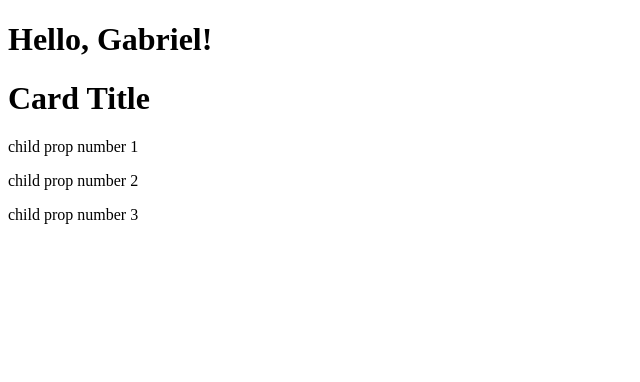
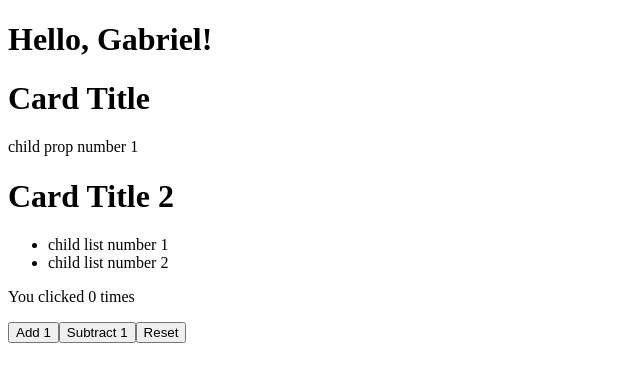
Before and after one commit to gabrielsantosdelima/frontend-studies, a React (Vite) app in the folder react-studies/: page / in a window 1280 px wide. Shown: the top 382 px of the page, without its empty margins (0-640 px from the left). Built offline with nearby package versions, Linux system fonts and the light colour scheme.

Commit message:
feat(counter): implement counter with useState

```diff
--- a/react-studies/src/App.tsx
+++ b/react-studies/src/App.tsx
@@ -1,5 +1,6 @@
 import { Greeting } from './components/Greeting';
 import { Card } from './components/Card';
+import { Counter } from './components/Counter';
 
 function App() {
   return (
@@ -7,9 +8,16 @@ function App() {
       <Greeting name= "Gabriel"/>
       <Card title= "Card Title">
         <p>child prop number 1</p>
-        <p>child prop number 2</p>
-        <p>child prop number 3</p>
       </Card>
+
+      <Card title= "Card Title 2">
+        <ul>
+          <li>child list number 1</li>
+          <li>child list number 2</li>
+        </ul>
+      </Card>
+
+      <Counter/>
     </>
   )
 }
--- a/react-studies/src/components/Card.tsx
+++ b/react-studies/src/components/Card.tsx
@@ -1,3 +1,5 @@
+import type { ReactNode } from "react";
+
     export function Card (props: CardProps) {
     return (
         <div>
@@ -9,5 +11,5 @@
 
 interface CardProps {
     title: string;
-    children: React.ReactNode;
+    children: ReactNode;
 }
--- /dev/null
+++ b/react-studies/src/components/Counter.tsx
@@ -0,0 +1,20 @@
+import { useState } from "react";
+
+export function Counter() {
+    const [count, setCount] = useState(0);
+
+    return(
+        <>
+            <p>You clicked {count} times</p>
+            <button onClick={() => setCount(count+1)}>
+                Add 1
+            </button>
+            <button onClick={() => setCount(count-1)}>
+                Subtract 1
+            </button>
+            <button onClick={() => setCount(0)}>
+                Reset
+            </button>
+        </>
+    )
+}
```
Also changed, not shown: 1 other file (tests, documents, lock files or other folders).
